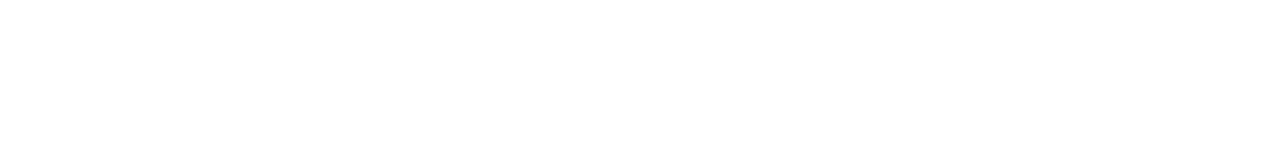
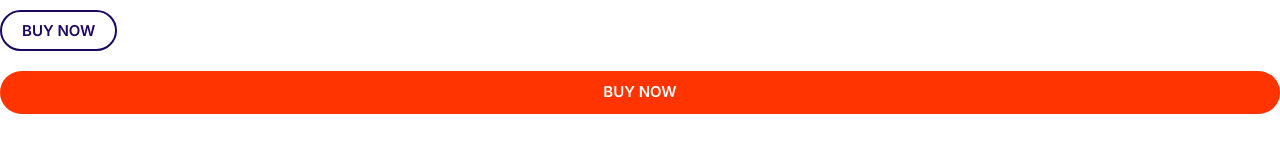
Before and after one commit to karthykarthick/Moshify, a plain HTML site: page index.html in a window 1280 px wide. Drawn offline with Linux system fonts and the light colour scheme.

Commit message:
Buttons is added

```diff
--- a/css/styles.css
+++ b/css/styles.css
@@ -5,6 +5,11 @@
     --color-headings:#1b0760;
     --color-body:#918ca4;
 }
+
+*,*::after,*::before{
+    box-sizing: border-box;
+}
+
 a{
     text-decoration: none;
 }
@@ -160,3 +165,67 @@ p{
     justify-content: center;
     align-items: center;
 }
+
+/* buttons */
+.btn{
+    border-radius: 40px;
+    border: 0;
+    cursor: pointer;
+    font-size: 1.8rem;
+    font-weight: 600;
+    margin: 1rem 0;
+    padding: 1rem 2rem;
+    text-align: center;
+    text-transform: uppercase;
+    white-space: nowrap;
+}
+
+.btn--primary{
+    background-color: var(--color-primary);
+    color: #fff;
+}
+
+.btn--primary:hover{
+    background: #3a8ffd;
+}
+
+.btn--secondary{
+    background-color: var(--color-secondary);
+    color: #fff;
+}
+
+.btn--secondary:hover{
+    background: #00c8eb;
+}
+
+.btn--accent{
+    background-color: var(--color-accent);
+    color:#fff;
+}
+
+.btn--accent:hover{
+    background: #ec3000;
+}
+
+.btn--block{
+    width: 100%;
+    display: inline-block;
+}
+
+.btn--outline{
+    background: #fff;
+    color: var(--color-headings);
+    border: 2px solid var(--color-headings);
+}
+
+.btn--outline:hover{
+    background: var(--color-headings);
+    color: #fff;
+
+}
+
+@media screen and (min-width:1024px) {
+    .btn{
+        font-size: 1.5rem;
+    }
+}
--- a/index.html
+++ b/index.html
@@ -15,6 +15,7 @@
     <link rel="stylesheet" href="/css/styles.css" />
   </head>
   <body>
-
+ <button class="btn btn--secondary btn--outline"> Buy Now</button>
+ <a href="#" class="btn btn--accent btn--block">buy now</a>
   </body>
 </html>
```
